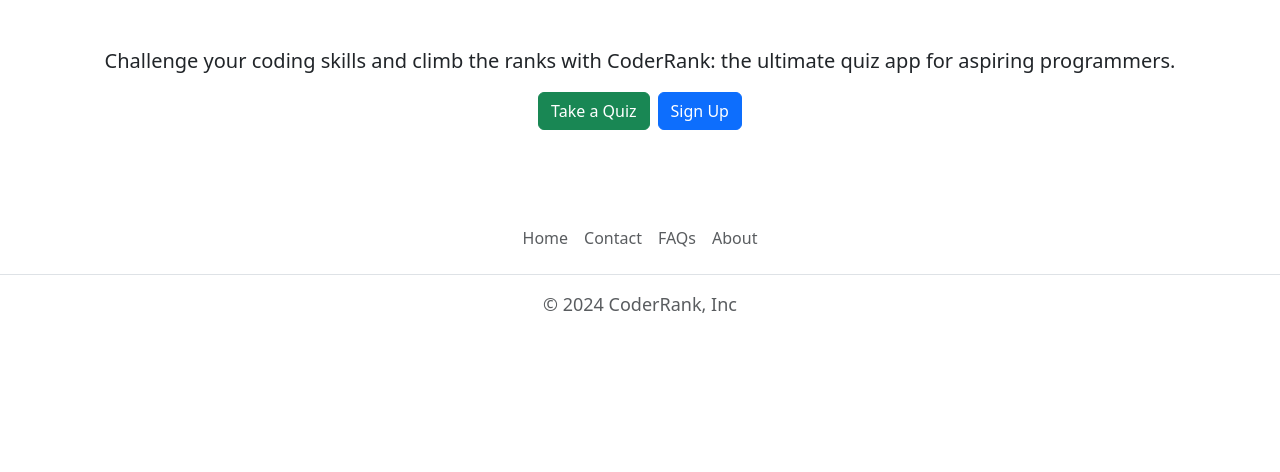
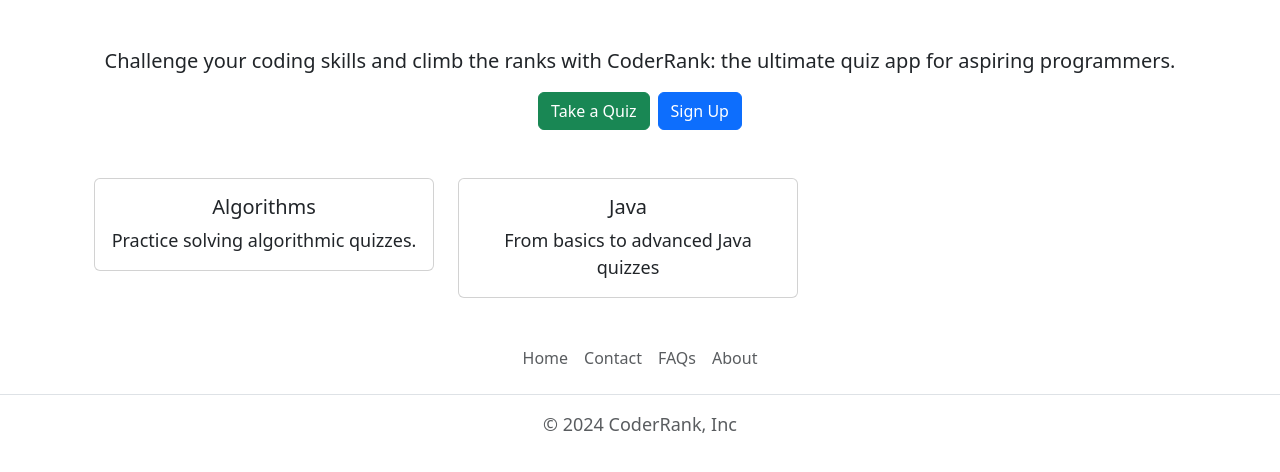
Before and after one commit to SheejaLawrance/B9IS109-WEB-DEVELOPMENT-FOR-INFORMATION-SYSTEMS-CA2, a Django app: page / in a window 1280 px wide. Shown: the part 164-636 px from the top of the page. Run offline with Django 5.2, Linux system fonts and the light colour scheme; data comes from the database, SQL or seed files in the repository.

Commit message:
categories

```diff
--- a/CoderRank/templates/home.html
+++ b/CoderRank/templates/home.html
@@ -13,6 +13,24 @@
         {%if not request.user.is_authenticated%}
         <a href="{% url 'register' %}" class="btn btn-primary">Sign Up</a>
         {%endif%}
+    </div>
+    <div class="row container">
+        <div class="col-md-4">
+            <div class="card category-card">
+                <div class="card-body">
+                    <h5 class="card-title">Algorithms</h5>
+                    <p class="card-text">Practice solving algorithmic quizzes.</p>
+                </div>
+            </div>
+        </div>
+        <div class="col-md-4">
+            <div class="card category-card">
+                <div class="card-body">
+                    <h5 class="card-title">Java</h5>
+                    <p class="card-text">From basics to advanced Java quizzes</p>
+                </div>
+            </div>
+        </div>
     </div>
 
     <div class="container text-center">
```
